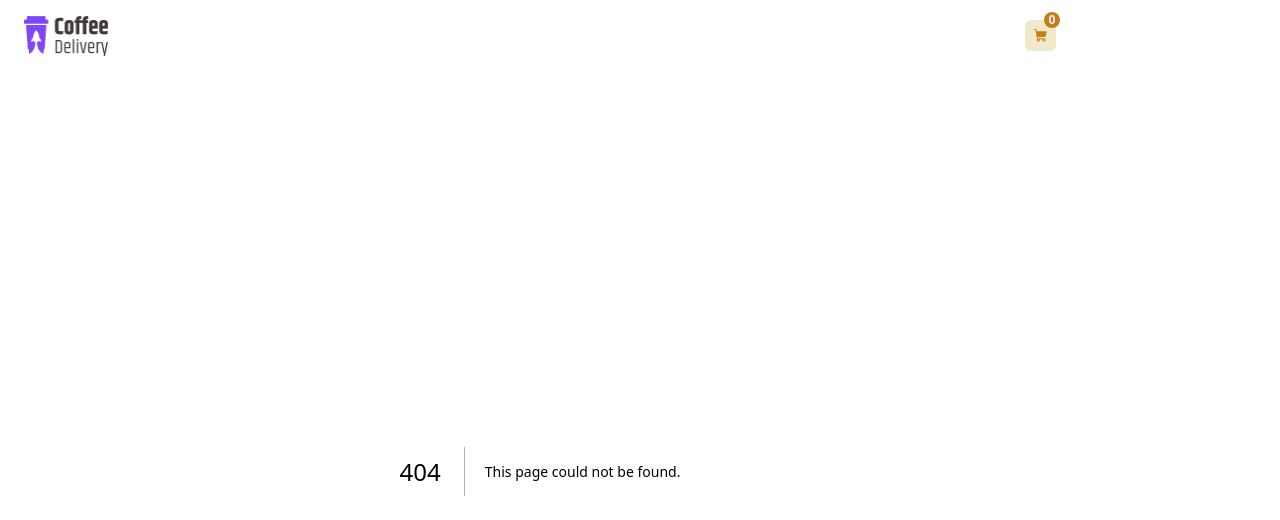
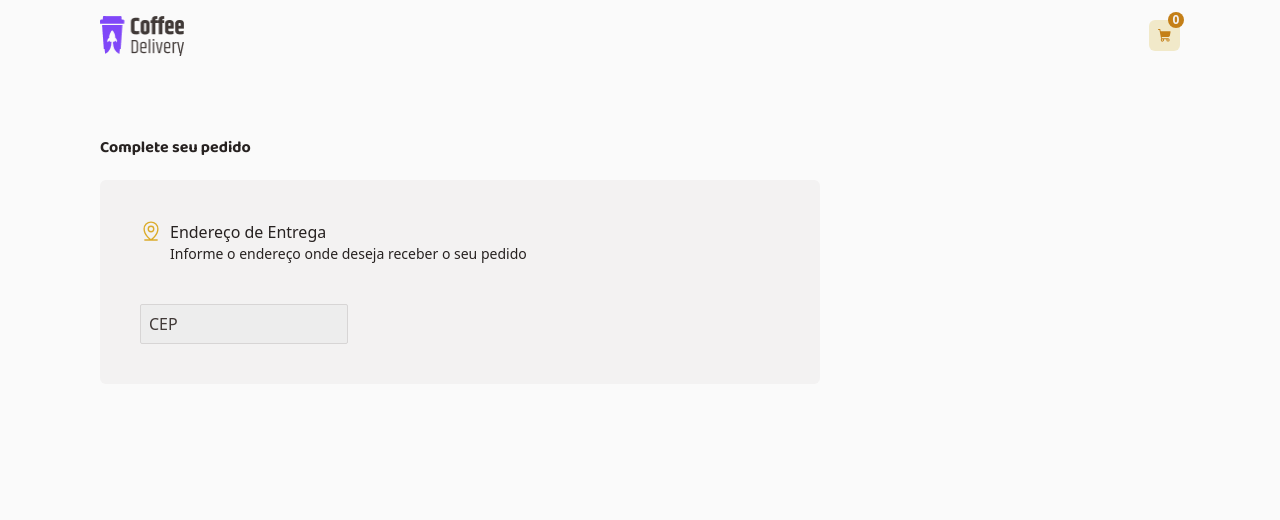
Before and after one commit to thauandev/coffe-shop, a Next.js app: page /checkout in a window 1280 px wide. Before the commit this address had no page. Shown: the top 520 px of the page. Built offline with nearby package versions, Linux system fonts and the light colour scheme.

Commit message:
feature: checkout

```diff
--- a/package.json
+++ b/package.json
@@ -16,7 +16,7 @@
     "autoprefixer": "10.4.15",
     "eslint-config-next": "13.4.19",
     "immer": "^10.0.4",
-    "next": "13.4.19",
+    "next": "14.2.2",
     "next-fonts": "^1.5.1",
     "postcss": "8.4.29",
     "react": "18.2.0",
--- /dev/null
+++ b/src/app/checkout/page.tsx
@@ -0,0 +1,33 @@
+'use client'
+
+import { MapPinLine } from '@phosphor-icons/react'
+
+const Checkout: React.FC = () => {
+  return (
+    <div className="container mx-auto w-full pt-16">
+      <div className="w-8/12 ">
+        <h1 className="font-display font-bold pb-5">Complete seu pedido</h1>
+        <div className="w-full h-auto bg-gray-50 rounded-md">
+          <div className="flex pl-10 pt-10 pb-10 gap-2">
+            <MapPinLine size={22} color="#DBAC2C" />
+            <div className="gap-2">
+              <p>Endereço de Entrega</p>
+              <p className="text-sm">
+                Informe o endereço onde deseja receber o seu pedido
+              </p>
+            </div>
+          </div>
+          <div className="pl-10 pb-10 gap-2">
+            <input
+              className="bg-gray-150 w-52 h-10 pl-2 rounded-sm border-gray-100 border"
+              placeholder="CEP"
+            />
+          </div>
+        </div>
+        <div></div>
+      </div>
+    </div>
+  )
+}
+
+export default Checkout
--- a/src/app/components/Header/index.tsx
+++ b/src/app/components/Header/index.tsx
@@ -8,7 +8,7 @@ import { useContext } from 'react'
 const Header: React.FC = () => {
   const { totalItems } = useContext(CartContext)
   return (
-    <nav className="flex flex-row justify-between items-center px-6 py-4 gap-x-32">
+    <nav className="flex flex-row justify-between items-center py-4 gap-x-32">
       <div>
         <Image src="/logo.png" alt="Logo" width={84} height={40} />
       </div>
--- a/src/app/contexts/CartContext.tsx
+++ b/src/app/contexts/CartContext.tsx
@@ -44,7 +44,7 @@ export function CartProvider({ children }: CartContextProviderProps) {
   //   setCartTotal(total)
   // }, [cart])
 
-  const addToCart = (product: any) => {
+  const addToCart = (product: Cart) => {
     // const hasProduct = cart.find(p => p.id === product.id)
     // if (hasProduct) {
     //   const newCart = cart.map((p): any => {
--- a/src/app/layout.tsx
+++ b/src/app/layout.tsx
@@ -24,13 +24,22 @@ export const metadata: Metadata = {
   description: 'Coffe Delivery app',
 }
 
-export default function RootLayout({ children }: RootLayoutProps): JSX.Element {
+export default function RootLayout({
+  children,
+  checkout,
+}: {
+  children: React.ReactNode
+  checkout: React.ReactNode
+}): JSX.Element {
   return (
     <html lang="en" className={(roboto.variable, baloo.variable)}>
       <body>
         <CartProvider>
-          <Header />
-          {children}
+          <div className="w-full mx-auto">
+            <Header />
+            {children}
+            {checkout}
+          </div>
         </CartProvider>
       </body>
     </html>
--- a/tailwind.config.ts
+++ b/tailwind.config.ts
@@ -21,6 +21,7 @@ const config: Config = {
       gray: {
         50: '#F3F2F2',
         100: '#D7D5D5',
+        150: '#EDEDED',
         200: '#8D8686',
         300: '#574F4D',
         400: '#403937',
```
Also changed, not shown: 1 other file (tests, documents, lock files or other folders).
